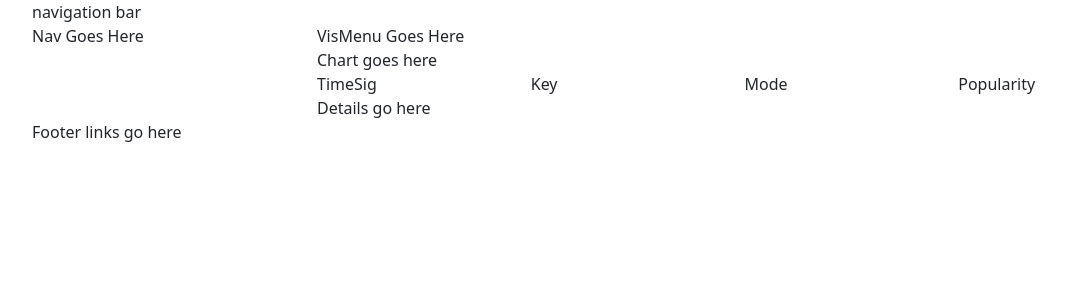
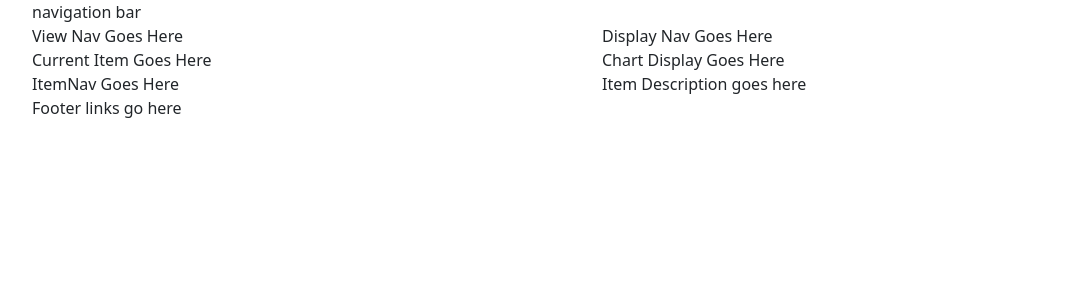
Before and after one commit to tina-codes/project-v1, a Flask app: template templates/final_unwrapped copy.html in a window 1280 px wide. Shown: the top 300 px of the page, without its empty margins (50-1116 px from the left). Run offline with Flask 2, Linux system fonts and the light colour scheme; the template is opened without the code that fills it, so the values that code supplies are empty; some libraries are stand-ins or nearby versions.

Commit message:
This is going well! Have most components rendering, no onClick yet though

```diff
--- a/server.py
+++ b/server.py
@@ -112,13 +112,30 @@ def get_user_items():
     return redirect('/test')
 ##### CHANGE BACK TO '/unwrapped'
 
-@app.route('/items.json')
+@app.route('/get-items')
 def get_items_json():
     """Return a JSON response with top items."""
     user_id = session.get('user')
-    top_items = crud.get_top_items(user_id, 'long_term', 'track')
+    timespan = request.args.get('timespan')
+    item_type = request.args.get('item_type')
+    viewOptions, top_items = crud.get_top_items(user_id, timespan, item_type)
 
-    return jsonify({'items': top_items})
+    print('Flask works!')
+
+
+    return jsonify({'viewOptions': viewOptions, 'items': top_items, 'currentView': 'Top Tracks'})
+
+@app.route('/track-data')
+def get_chart_data():
+    '''Return a JSON response with track features.'''
+
+    item_id = request.args.get('item_id')
+
+    # data = list of lists: featuresLabels and featuresData
+    data = get_features_by_track_id(item_id)
+
+    return jsonify({'data': data})
+
 
 
 if __name__ == "__main__":
--- a/static/js/unwrapped.jsx
+++ b/static/js/unwrapped.jsx
@@ -1,132 +1,172 @@
 // React Components for Unwrapped
 
-// Custom hook to change style of selected nav item
-// function useNav() {
-//     const [isClicked, setIsClicked] = useState(null);
+//////// need to create CurrentItem - similar to ItemNav but for all tracks
 
-//     useEffect(() => {
-//         function handleNavClick(navClick) {
-//             setIsClicked(navClick.isClicked);
-//         }
+function ItemNav(props) {
+// Takes in list of items to show in item nav (ex top tracks)
+// On click will set selectedItem
+
+    return (
+        <li><button className="itemLink" id={props.id}>{props.displayText}</button></li>
+    );
+};
+
+function ViewNav(props) {
+    // Takes in list of items to show in item nav (ex top tracks)
+    // On click will set view
+        return (
+            <button className="viewLink" id={props.id}>{props.displayText}</button>
+        );
+    };
+
+// This component displays if selectedItem a track
+function DisplayDetails(props) {
+    return (
+        <h4>{props.artist} - {props.name}</h4>
+    );
+};
+
+// This component displays if selectedItem is top_tracks
+function DisplayNav(props) {
+    return (
+        <button className="displayNav" id={props.option}>{props.option}</button>
+    );
+};
+
+    // Main function that contains everything else
+function GetData() {
+    const [type, setType] = React.useState('track'); // Set by navbar onClick
+    const [viewOptions, setViewOptions] = React.useState([]); // Set by fetch req
+    const [view, setView] = React.useState('short_term'); // Set by viewNav onClick
+    const [items, setItems] = React.useState([]); // Set by fetch req
+    const [selectedItem, setSelectedItem] = React.useState('top_tracks'); // set by itemNav onClick
 
 
-//     })
+    const url = '/get-items';
+    const queryUrl = `${url}?item_type=${type}&timespan=${view}` // Tell crud function what to send back
 
-// }
+    React.useEffect(() => {
+        fetch(queryUrl)
+        .then((response) => response.json())
+        .then((data) => {
+          setViewOptions(data.viewOptions);
+          setItems(data.items);
+        });
+      }, []); /// setView can be called other places than just the ViewNav
 
-// function navBarItem(props) {
-//     const isClicked = useNav(props.Item.name);
+    const viewOptionsList = [];
+    const itemOptions = [];
 
-//     return (
-//         <li style={{ color: isClicked ? 'green' : 'white' }}>
-//             {props.Item.name}
-//         </li>
-//     );
-// }
+    for (const option of viewOptions) {
+        viewOptionsList.push(
+          <ViewNav
+          key={option.timespan}
+          id={option.timespan}
+          displayText={option.displayText}
+          />
+        );
+    };
+
+    for (const item of items) {
+      itemOptions.push(
+          <ItemNav
+          key={item.itemId}
+          id={item.itemId}
+          displayText={item.displayText}
+          />
+      );
+      };
 
 
-function ViewItem(props) {
-// Takes in list of items to show in item nav (ex top tracks)
-// !!! Will have to add link to chart or whatever
-    return (
-        <li> {props.rank} {props.artist} - {props.name}</li>
-    );
-}
+    const displayNavWindow = [];
 
-function ItemNavContainer() {
-// Populates ItemNav
-    const [items, setItems] = React.useState([]);
+    if (selectedItem === 'top_tracks') {
+        const displayNav = [
+            'acousticness',
+            'danceability',
+            'energy',
+            'instrumentalness',
+            'liveness',
+            'speechiness',
+            'valence'];
 
-    React.useEffect(() => {
-        fetch('/items.json')
-        .then((response) => response.json())
-        .then((data) => setItems(data.items))
-    }, []);
-
-    const topItems = [];
-
-    for (const currentItem of items) {
-        topItems.push(
-            <ViewItem
-                key={currentItem.rank}
-                rank={currentItem.rank}
-                artist={currentItem.artist}
-                name={currentItem.name}
+        for (const option of displayNav) {
+            displayNavWindow.push(
+                <DisplayNav
+                key={option}
+                option={option}
                 />
             );
-    }
+        };
+    } else {
+        for (const item of items) {
+            if (item.itemID === selectedItem) {
+                displayNavWindow.push(
+                    <DisplayDetails
+                    artist={item.artist}
+                    name={item.name}
+                    />
+                );
+            };
+        };
+    };
+
 
     return (
         <React.Fragment>
-            <NavBar />
-            <div id="current">
+            <div className="container">
+                <div className="row">
+                    <div className="col"><div id="navBar"><NavBar /></div></div>
+                </div>
+                <div className="row">
+                    <div className="col">
+                        <div id="viewNav">
+                            {viewOptionsList}
+                        </div>
+                        <div id="currentItem">
                         <h2>Top Tracks:</h2>
                         </div>
                         <div id="itemNav">
-                <ul>{topItems}</ul>
+                        <ol>{itemOptions}</ol>
+                        </div>
+                    </div>
+                    <div className="col">
+                        <div id="displayNav">
+                        {displayNavWindow}
+                        </div>
+                        <div id="chartDisplay">
+                            DISPLAY CHART HERE
+                            <canvas id="dataChart" width="400" height="400"></canvas>
+                        </div>
+                    </div>
+                </div>
+                <div className="row">
+                    <div className="col">
+                        <div id="footer">Footer links go here</div>
+                    </div>
+                </div>
             </div>
         </React.Fragment>
     );
 
 }
 
-ReactDOM.render(<ItemNavContainer />, document.querySelector('#testrun'));
+function NavBar() {
 
-function NavBar() {
     return (
       <React.Fragment>
-    <div id="navigate">
-        <h2>!!!Navigation Bar!!!</h2>
-    </div>
+        <button className="navbar" key="tracks">Tracks</button>
+        <button className="navbar" key="profile">View Profile</button>
       </React.Fragment>
-  )
-}
+    );
+  };
 
 
-// function SelectView(props) {
-//     const [itemType, setType] = React.useState('track');
-//     const [timespan, setTimespan] = React.useState('short_term');
+// pass selectedItem as props
 
-//     function changeView() {
-//       fetch('/change-view', {
-//         method: 'POST',
-//         headers: {
-//           'content-type': 'application/json',
-//         },
-//         body: JSON.stringify({ "item_type": itemType, "timespan": timespan })
-//       })
-//         .then((response) => response.json())
-//         .then((jsonResponse) => {
-//           const cardAdded = jsonResponse.cardAdded;
-//           props.addCard(cardAdded);
-//         });
-//     }
-//     return (
-//       <React.Fragment>
-//         <h2>Add New Trading Card</h2>
-//         <label htmlFor="nameInput">Name</label>
-//         <input
-//           value={name}
-//           onChange={(event) => setName(event.target.value)}
-//           id="nameInput"
-//           style={{ marginLeft: "5px" }}
-//         ></input>
-//         <label
-//           htmlFor="skillInput"
-//           style={{ marginLeft: "10px", marginRight: "5px" }}
-//         >
-//           Skill
-//         </label>
-//         <input
-//           value={skill}
-//           onChange={(event) => setSkill(event.target.value)}
-//           id="skillInput"
-//         ></input>
-//         <button style={{ marginLeft: "10px" }} onClick={addNewCard}>
-//           Add
-//         </button>
-//       </React.Fragment>
-//     );
-//   }
 
-//   ReactDOM.render(<TradingCardContainer />, document.getElementById('testrun'));
+
+
+
+
+ReactDOM.render(<GetData />, document.querySelector('#root'));
--- a/templates/base.html
+++ b/templates/base.html
@@ -7,6 +7,7 @@
   <script src="https://cdnjs.cloudflare.com/ajax/libs/babel-standalone/6.26.0/babel.js" crossorigin></script>
   <script src="https://unpkg.com/react@16/umd/react.development.js" crossorigin></script>
   <script src="https://unpkg.com/react-dom@16/umd/react-dom.development.js" crossorigin></script>
+  <script src=""https://cdnjs.cloudflare.com/ajax/libs/Chart.js/3.9.1/chart.js"></script>
   <link href="https://cdn.jsdelivr.net/npm/bootstrap@5.0.2/dist/css/bootstrap.min.css" rel="stylesheet"
   integrity="sha384-EVSTQN3/azprG1Anm3QDgpJLIm9Nao0Yz1ztcQTwFspd3yD65VohhpuuCOmLASjC" crossorigin="anonymous">
   <!-- <link href="/static/css/site.css" rel="stylesheet"> -->
--- a/templates/final_unwrapped copy.html
+++ b/templates/final_unwrapped copy.html
@@ -3,40 +3,40 @@
 
 <div class="container">
     <div class="row">
-        <div class="col" id="navBar">navigation bar</div>
+        <div class="col"><div id="navBar">navigation bar</div></div>
     </div>
+
+
     <div class="row">
-        <div class="col-12 col-md-4 col-lg-3">
-            <div class="row">
-                <div class="col" id="viewNav">Nav Goes Here</div>
+        <div class="col">
+            <div id="viewNav">
+                View Nav Goes Here
             </div>
-            <div class="row">
-                <div class="col" id="current"></div>
+            <div id="currentItem">
+                Current Item Goes Here
+            </div>
+            <div id="itemNav">
+                ItemNav Goes Here
             </div>
         </div>
-        <div class="col-12 col-md-8 col-lg-9" id="visMenu">VisMenu Goes Here</div>
-    </div>
-    <div class="row">
-        <div class="col-12 col-md-4 col-lg-3">
-            <div id="itemNav"></div>
-        </div>
-        <div class="col-12 col-md-8 col-lg-9">
-            <div class="row">
-                <div class="col" id="viewChart">Chart goes here</div>
+        <div class="col">
+            <div id="displayNav">
+                Display Nav Goes Here
             </div>
-            <div class="row">
-                <div class="col" id="timeSig">TimeSig</div>
-                <div class="col" id="key">Key</div>
-                <div class="col" id="mode">Mode</div>
-                <div class="col" id="popularity">Popularity</div>
+            <div id="chartDisplay">
+                Chart Display Goes Here
             </div>
-            <div class="row">
-                <div class="col" id="details">Details go here</div>
+            <div id="itemDescription">
+                Item Description goes here
             </div>
         </div>
     </div>
+
+
     <div class="row">
-        <div class="col" id="footer">Footer links go here</div>
+        <div class="col">
+            <div id="footer">Footer links go here</div>
+        </div>
     </div>
 </div>
 
```
Also changed, not shown: crud.py (+49 -17 lines), static/css/style.css (+21 -0 lines), static/js/testchart.js (added, +40 -0 lines), templates/final_unwrapped.html (+1 -9 lines), static/js/testchart2.js (added). Lines whose indentation alone changed are shown as unchanged.
